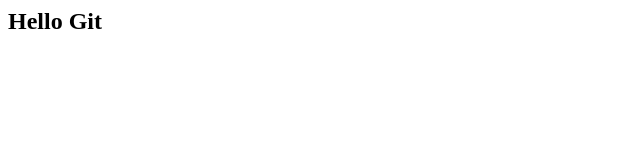
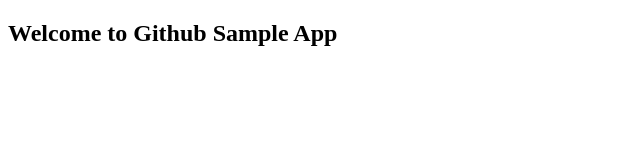
Before and after one commit to sraghu/Remote-Repo, a plain HTML site: page index.html in a window 1280 px wide. Shown: the whole page, without its empty margins (0-640 px from the left). Drawn offline with Linux system fonts and the light colour scheme.

Commit message:
html changes

```diff
--- a/index.html
+++ b/index.html
@@ -1 +1,11 @@
-<h2>Hello Git</h2>
+<!DOCTYPE html>
+<html>
+    <head>
+        <title>
+            Sample App
+        </title>
+    </head>
+    <body>
+        <h2>Welcome to Github Sample App</h2>
+    </body>
+</html>
```
